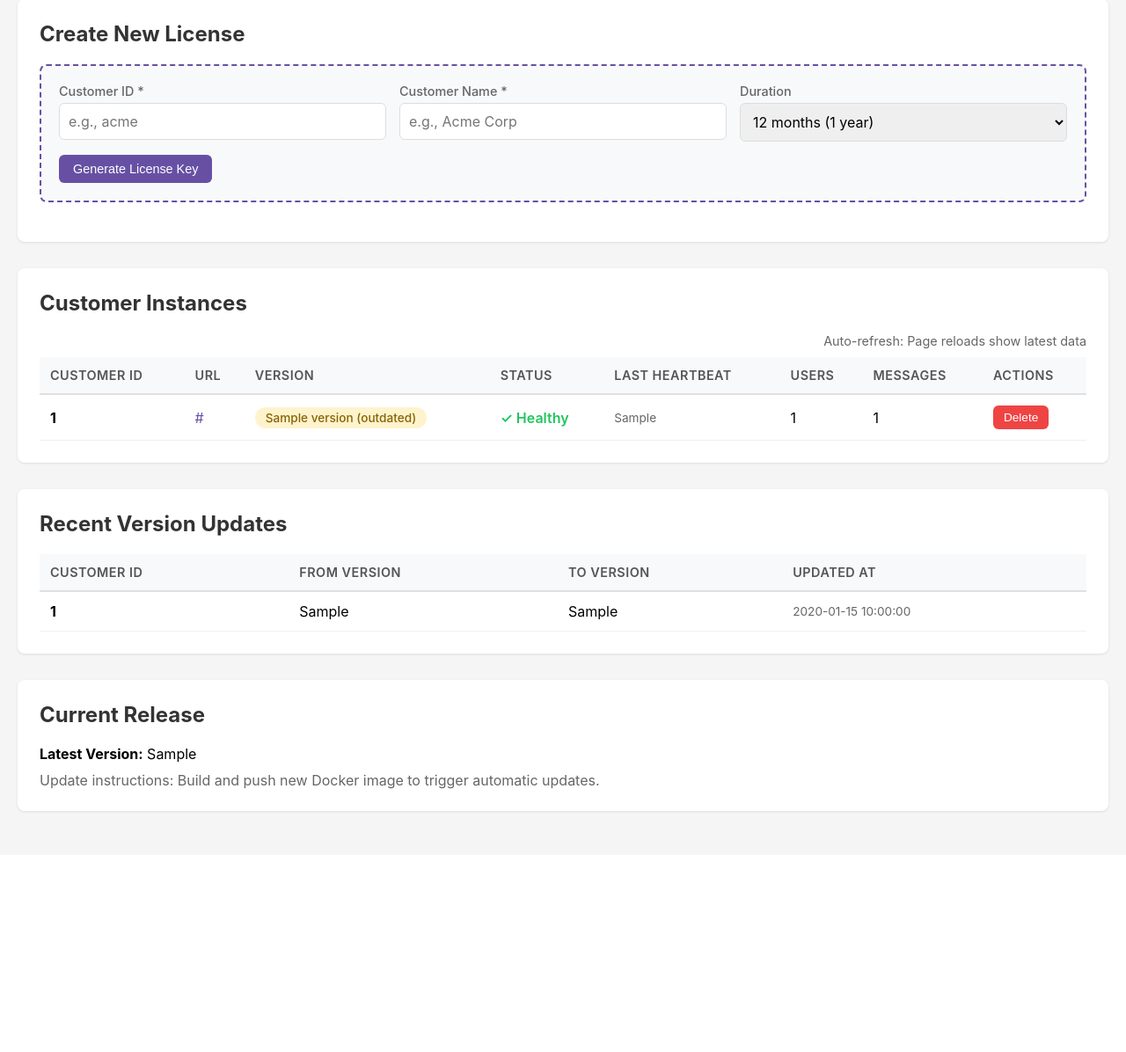
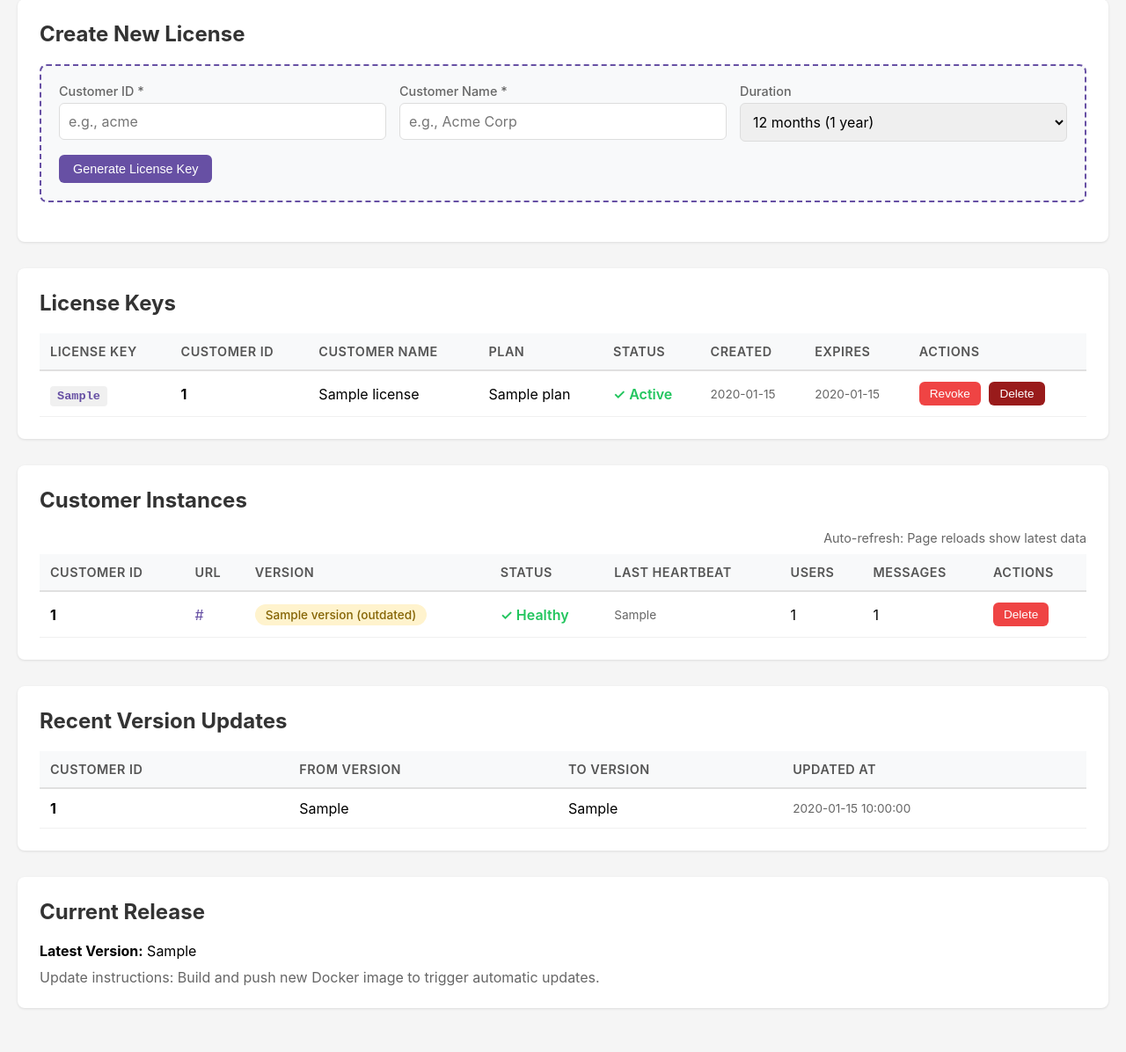
Before and after one commit to Parvj26/hushlane-central-api, a FastAPI app: template templates/admin_dashboard.html in a window 1280 px wide. Shown: the part 315-1511 px from the top of the page at 88% size. Before the commit the page ends 1240 px from the top, so only its background shows below. Run offline with FastAPI, Linux system fonts and the light colour scheme; the template is opened without the code that fills it: most values are stand-ins (such as "Sample title", 1, 10 or a date in 2020).

Commit message:
Add persistent License Keys table to admin dashboard
Features added:
- New 'License Keys' table showing all licenses permanently
- Display: license key, customer ID, name, plan, status, created/expires dates
- Click-to-copy license keys
- Revoke button (changes status to 'revoked')
- Delete button (permanently removes license)
- Visual distinction between active/revoked licenses
- Show 'Lifetime' for licenses that never expire
- Licenses persist across page refreshes
- Both revoke and delete require confirmation

```diff
--- a/main.py
+++ b/main.py
@@ -291,6 +291,75 @@ async def create_license(
         raise HTTPException(status_code=500, detail=f"Error creating license: {str(e)}")
 
 
+@app.post("/licenses/{customer_id}/revoke")
+async def revoke_license(
+    customer_id: str,
+    username: str = Depends(verify_master_admin)
+):
+    """Revoke a customer license. Requires admin authentication."""
+    try:
+        async with aiosqlite.connect(DATABASE_PATH) as db:
+            # Check if license exists
+            cursor = await db.execute(
+                "SELECT license_key, status FROM licenses WHERE customer_id = ?",
+                (customer_id,)
+            )
+            row = await cursor.fetchone()
+
+            if not row:
+                raise HTTPException(status_code=404, detail=f"License for '{customer_id}' not found")
+
+            # Update status to revoked
+            await db.execute(
+                "UPDATE licenses SET status = 'revoked' WHERE customer_id = ?",
+                (customer_id,)
+            )
+            await db.commit()
+
+            return {
+                "success": True,
+                "message": f"License for '{customer_id}' revoked successfully",
+                "revoked_by": username
+            }
+    except HTTPException:
+        raise
+    except Exception as e:
+        raise HTTPException(status_code=500, detail=f"Error revoking license: {str(e)}")
+
+
+@app.delete("/licenses/{customer_id}")
+async def delete_license(
+    customer_id: str,
+    username: str = Depends(verify_master_admin)
+):
+    """Permanently delete a customer license. Requires admin authentication."""
+    try:
+        async with aiosqlite.connect(DATABASE_PATH) as db:
+            # Check if license exists
+            cursor = await db.execute(
+                "SELECT license_key FROM licenses WHERE customer_id = ?",
+                (customer_id,)
+            )
+            row = await cursor.fetchone()
+
+            if not row:
+                raise HTTPException(status_code=404, detail=f"License for '{customer_id}' not found")
+
+            # Delete the license
+            await db.execute("DELETE FROM licenses WHERE customer_id = ?", (customer_id,))
+            await db.commit()
+
+            return {
+                "success": True,
+                "message": f"License for '{customer_id}' deleted permanently",
+                "deleted_by": username
+            }
+    except HTTPException:
+        raise
+    except Exception as e:
+        raise HTTPException(status_code=500, detail=f"Error deleting license: {str(e)}")
+
+
 @app.get("/admin", response_class=HTMLResponse)
 async def master_admin_dashboard(
     request: Request,
@@ -322,6 +391,14 @@ async def master_admin_dashboard(
         updates_rows = await cursor.fetchall()
         recent_updates = [dict(row) for row in updates_rows]
 
+        # Fetch all licenses
+        cursor = await db.execute("""
+            SELECT * FROM licenses
+            ORDER BY created_at DESC
+        """)
+        licenses_rows = await cursor.fetchall()
+        licenses = [dict(row) for row in licenses_rows]
+
     return templates.TemplateResponse("admin_dashboard.html", {
         "request": request,
         "instances": instances,
@@ -329,6 +406,7 @@ async def master_admin_dashboard(
         "healthy_count": healthy_count,
         "outdated_count": outdated_count,
         "recent_updates": recent_updates,
+        "licenses": licenses,
         "latest_version": LATEST_VERSION
     })
 
--- a/templates/admin_dashboard.html
+++ b/templates/admin_dashboard.html
@@ -375,6 +375,72 @@
     </div>
 
     <div class="table-container">
+        <h2>License Keys</h2>
+
+        {% if licenses %}
+        <table>
+            <thead>
+                <tr>
+                    <th>License Key</th>
+                    <th>Customer ID</th>
+                    <th>Customer Name</th>
+                    <th>Plan</th>
+                    <th>Status</th>
+                    <th>Created</th>
+                    <th>Expires</th>
+                    <th>Actions</th>
+                </tr>
+            </thead>
+            <tbody>
+                {% for license in licenses %}
+                <tr>
+                    <td>
+                        <span class="license-key" style="font-size: 0.85em; padding: 4px 8px; cursor: pointer;"
+                              onclick="copyToClipboard('{{ license.license_key }}')"
+                              title="Click to copy">
+                            {{ license.license_key }}
+                        </span>
+                    </td>
+                    <td><strong>{{ license.customer_id }}</strong></td>
+                    <td>{{ license.customer_name }}</td>
+                    <td>{{ license.plan }}</td>
+                    <td>
+                        {% if license.status == 'active' %}
+                            <span class="status-healthy">✓ Active</span>
+                        {% else %}
+                            <span class="status-unhealthy">✗ {{ license.status }}</span>
+                        {% endif %}
+                    </td>
+                    <td class="timestamp">{{ license.created_at[:10] if license.created_at else 'N/A' }}</td>
+                    <td class="timestamp">
+                        {% if license.expires_at %}
+                            {{ license.expires_at[:10] }}
+                        {% else %}
+                            <span style="color: #22c55e; font-weight: 600;">Never (Lifetime)</span>
+                        {% endif %}
+                    </td>
+                    <td>
+                        {% if license.status == 'active' %}
+                            <button class="btn btn-danger btn-small" onclick="revokeLicense('{{ license.customer_id }}')" style="margin-right: 5px;">
+                                Revoke
+                            </button>
+                        {% endif %}
+                        <button class="btn btn-danger btn-small" onclick="deleteLicense('{{ license.customer_id }}')" style="background: #991b1b;">
+                            Delete
+                        </button>
+                    </td>
+                </tr>
+                {% endfor %}
+            </tbody>
+        </table>
+        {% else %}
+        <div class="empty-state">
+            <p>No licenses created yet. Use the form above to create one.</p>
+        </div>
+        {% endif %}
+    </div>
+
+    <div class="table-container">
         <h2>Customer Instances</h2>
         <div class="refresh-info">Auto-refresh: Page reloads show latest data</div>
 
@@ -531,6 +597,74 @@
             }
         });
 
+        // Copy to clipboard
+        function copyToClipboard(text) {
+            navigator.clipboard.writeText(text).then(() => {
+                showNotification('License key copied to clipboard!', 'success');
+            }).catch(err => {
+                showNotification('Failed to copy. Try selecting and copying manually.', 'error');
+                console.error('Copy failed:', err);
+            });
+        }
+
+        // Revoke license
+        async function revokeLicense(customerId) {
+            if (!confirm(`Are you sure you want to revoke the license for "${customerId}"?\n\nTheir app will stop working within 24 hours.\n\nYou can delete the license permanently if needed.`)) {
+                return;
+            }
+
+            try {
+                const response = await fetch(`/licenses/${customerId}/revoke`, {
+                    method: 'POST',
+                    credentials: 'include',
+                });
+
+                if (response.ok) {
+                    showNotification(`License for "${customerId}" revoked!`, 'success');
+
+                    // Reload page after 1 second
+                    setTimeout(() => {
+                        window.location.reload();
+                    }, 1000);
+                } else {
+                    const error = await response.json();
+                    showNotification(`Error: ${error.detail}`, 'error');
+                }
+            } catch (error) {
+                showNotification('Network error. Please try again.', 'error');
+                console.error('Error:', error);
+            }
+        }
+
+        // Delete license
+        async function deleteLicense(customerId) {
+            if (!confirm(`⚠️ PERMANENT DELETE\n\nAre you sure you want to PERMANENTLY DELETE the license for "${customerId}"?\n\nThis action cannot be undone!\n\nTheir app will stop working and they cannot be restored.`)) {
+                return;
+            }
+
+            try {
+                const response = await fetch(`/licenses/${customerId}`, {
+                    method: 'DELETE',
+                    credentials: 'include',
+                });
+
+                if (response.ok) {
+                    showNotification(`License for "${customerId}" deleted permanently!`, 'success');
+
+                    // Reload page after 1 second
+                    setTimeout(() => {
+                        window.location.reload();
+                    }, 1000);
+                } else {
+                    const error = await response.json();
+                    showNotification(`Error: ${error.detail}`, 'error');
+                }
+            } catch (error) {
+                showNotification('Network error. Please try again.', 'error');
+                console.error('Error:', error);
+            }
+        }
+
         // Delete instance
         async function deleteInstance(customerId) {
             if (!confirm(`Are you sure you want to delete instance "${customerId}"?\n\nThis will remove all records from the central database.\n\n⚠️ This does NOT delete the actual deployment - you must do that separately.`)) {
```
